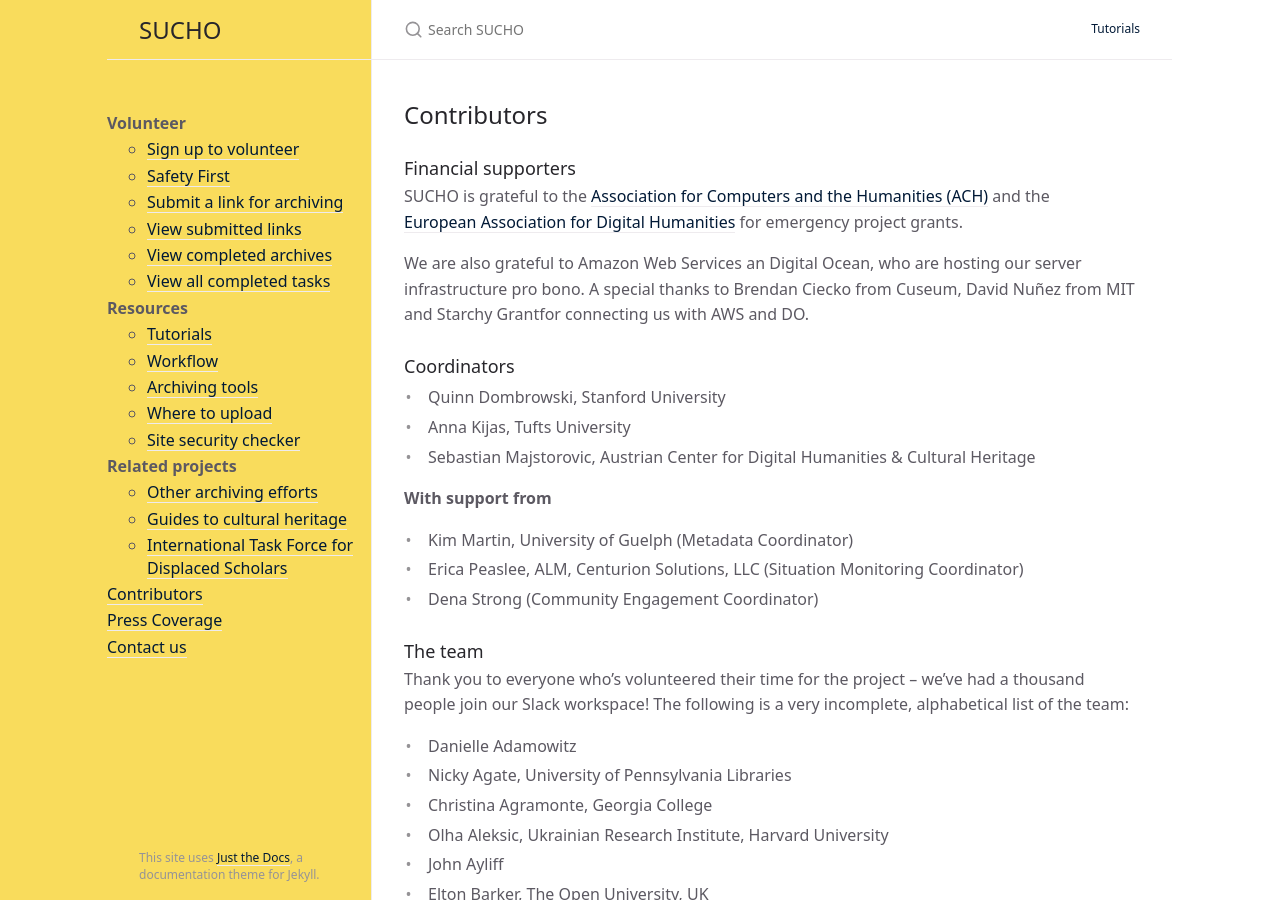
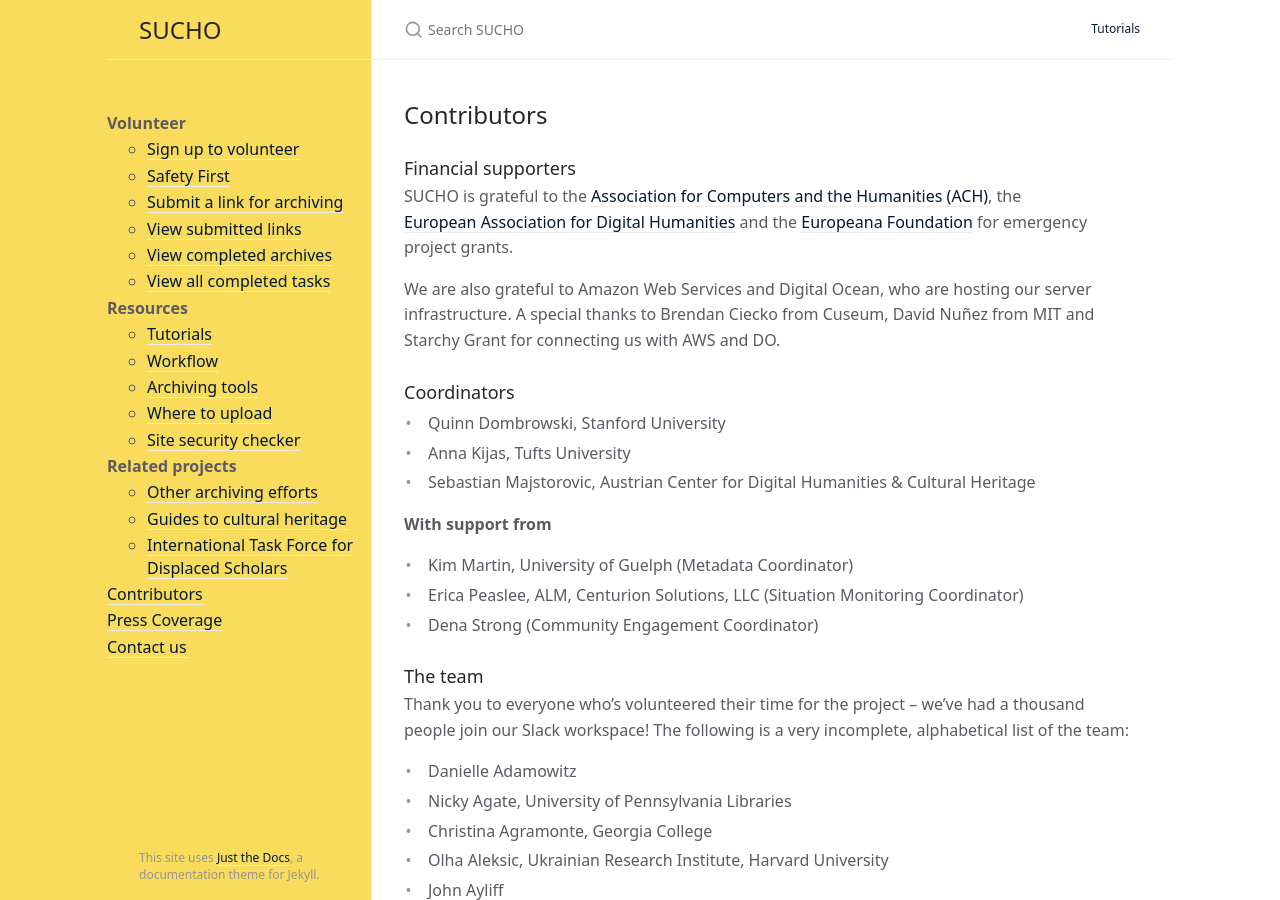
Before and after one commit to sucho-archiving/sucho-archiving.github.io, a Jekyll site: the page built from contributors.md, in a window 1280 px wide and 900 px high. Built offline with Jekyll 4.4.1, drawn with Linux system fonts in a browser that asks for light colours.

Commit message:
Added contributors

```diff
--- a/contributors.md
+++ b/contributors.md
@@ -8,10 +8,9 @@ title: Contributors
 
 ### Financial supporters
 
-SUCHO is grateful to the [Association for Computers and the Humanities (ACH)](https://ach.org/) and the [European Association for Digital Humanities](https://eadh.org/) for emergency project grants.
+SUCHO is grateful to the [Association for Computers and the Humanities (ACH)](https://ach.org/), the [European Association for Digital Humanities](https://eadh.org/) and the [Europeana Foundation](https://pro.europeana.eu/about-us/foundation) for emergency project grants.
 
-We are also grateful to Amazon Web Services an Digital Ocean, who are hosting our server infrastructure pro bono. A special thanks to Brendan Ciecko from Cuseum, David Nuñez from MIT and Starchy Grantfor connecting us with AWS and DO.
-
+We are also grateful to Amazon Web Services and Digital Ocean, who are hosting our server infrastructure. A special thanks to Brendan Ciecko from Cuseum, David Nuñez from MIT and Starchy Grant for connecting us with AWS and DO.
 
 ### Coordinators
 
```
